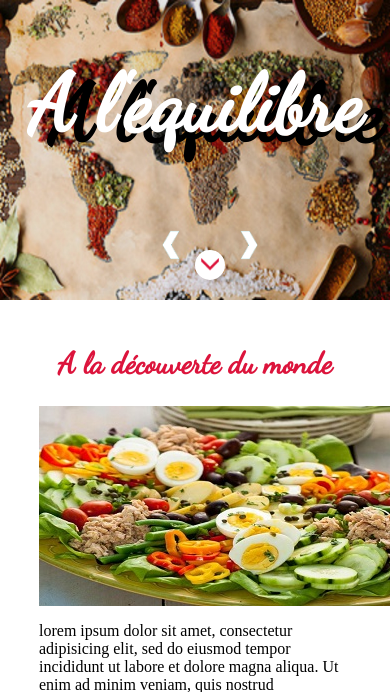
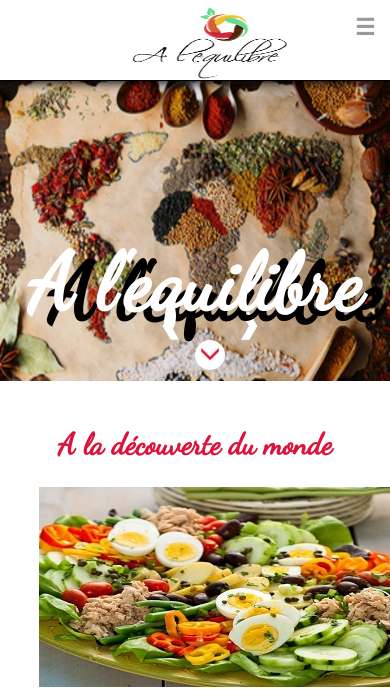
Before and after one commit to dmickael/Transversal, a PHP site: page /Le_site/index.php in a window 390 px wide; the page is wider, and only the part inside the window is pictured. Shown: the top 692 px of that part. Run offline with PHP 8.4, Linux system fonts and the light colour scheme; some libraries are stand-ins or nearby versions; grey boxes are pictures that could not be loaded.

Commit message:
full responsiv?

```diff
--- a/Le_site/header.html
+++ b/Le_site/header.html
@@ -1,5 +1,7 @@
 <header>
     <a href="index.php"><img src="images/logo.png" alt="logo du site" title="logo"></a>
+    <button class="hamburger">&#9776;</button>
+    <button class="cross">&#735;</button>
     <nav>
         <ul>
             <li><a href="http://127.0.0.1/transversal-principal/transversal/le_site/style_culinaire.php">Style Cullinaire</a></li>
--- a/Le_site/index.php
+++ b/Le_site/index.php
@@ -21,13 +21,13 @@
 <?php include('header.html');
 require ('back_office/db.php') ?>
     <section>
+        <h1 class="titre_blanc titre_caroussel">A l'equilibre</h1>
         <div id="index_carousselle" class="slider">
             <div><img src="images/image_caroussel/cuisinedumonde.jpg" alt="cuisine du monde" title="cuisinemonde"></div>
             <div><img src="images/image_caroussel/legume.jpg" title="legumefeu"  alt=""></div>
             <div><img src="images/image_caroussel/fruit_legume.jpg" title="fruitlegume" alt="fruit et legume"></div>
             <div><img src="images/image_caroussel/cuisine_du_monde.jpg" title="cuisinemonde" alt="cuisine du monde"></div>
         </div>
-    <h1 class="titre_blanc">A l'equilibre</h1>
         <a href="#ancre_decouverte_monde"><img src="images/flechebas.png" title="continuer"></a>
         <article id="index_decouverte_monde">
             <h2 class="titre_rouge" id="ancre_decouverte_monde">A la découverte du monde</h2>
@@ -111,6 +111,7 @@
 <script src="http://code.jquery.com/jquery-3.2.1.min.js" integrity="sha256-hwg4gsxgFZhOsEEamdOYGBf13FyQuiTwlAQgxVSNgt4=" crossorigin="anonymous"></script>
 <script type="text/javascript" src="slick/slick.min.js"></script>
 <script src="js/footer.js"></script>
+<script src="js/header.js"></script>
 <script src="js/accueil.js"></script>
 </body>
 </html>
--- a/Le_site/js/accueil.js
+++ b/Le_site/js/accueil.js
@@ -12,21 +12,47 @@
         nextArrow:'<button type="button" id="buttonarrownext"><img src="images/fleche.png" title="suivant"/></button>'
     });
 });
-$(window).scroll(function(){
+var largeur_fenetre = $(window).width();
+
+if (largeur_fenetre > 1000) {
+    $(window).scroll(function () {
         var sticky = $('header'),
             scroll = $(window).scrollTop();
-    if (scroll>800) sticky.addClass('fixed'),
+        if (scroll > 800) sticky.addClass('fixed'),
             sticky.removeClass('invisible');
         else sticky.removeClass('fixed'), sticky.addClass('invisible');
     });
+}
+else{
+    $('header').removeClass('invisible')
+}
 function initMap() {
-    var map = new google.maps.Map(document.getElementById('map'),{
-        mapTypeId:google.maps.MapTypeId.satelite,
-        center: {lat:47.227, lng: -1.5519566},
+    var map = new google.maps.Map(document.getElementById('map'), {
+        mapTypeId: google.maps.MapTypeId.satelite,
+        center: {lat: 47.227, lng: -1.5519566},
         zoom: 11,
-        scrollwheel:false,
-        streetViewControl:false,
-        mapTypeControl:false
+        scrollwheel: false,
+        streetViewControl: false,
+        mapTypeControl: false
     });
 }
+$(function () {
+    $(window).resize(function () {
+        if (window.innerWidth > 1000) {
+            $('header').css('position','fixed');
+            $('header').addClass('invisible');
+            $(window).scroll(function () {
+                var sticky = $('header'),
+                    scroll = $(window).scrollTop();
+                if (scroll > 800) sticky.addClass('fixed'),
+                    sticky.removeClass('invisible');
+                else sticky.removeClass('fixed'), sticky.addClass('invisible');
+            });
+        }
+        else{
+            $('header').removeClass('invisible');
+            $('header').css('position','relative');
+        }
+    });
+});
 google.maps.event.addDomListener(window,'load', initMap);
--- a/Le_site/style.css
+++ b/Le_site/style.css
@@ -35,6 +35,37 @@
     background-color: white;
     flex-wrap: wrap;
 }
+.hamburger{
+    background:none;
+    position:absolute;
+    top:0;
+    right:0;
+    line-height:45px;
+    padding:5px 15px 0px 15px;
+    color:#999;
+    border:0;
+    font-size:1.4em;
+    font-weight:bold;
+    cursor:pointer;
+    outline:none;
+    z-index:10000000000000;
+}
+.cross{
+    background:none;
+    position:absolute;
+    top:0px;
+    right:0;
+    padding:7px 15px 0px 15px;
+    color:#999;
+    border:0;
+    font-size:3em;
+    line-height:65px;
+    font-weight:bold;
+    cursor:pointer;
+    outline:none;
+    z-index:10000000000000;
+}
+
 .invisible{
     opacity: 0;
     position: absolute;
@@ -43,6 +74,9 @@
     position: fixed;
     top:0;
     left:0;
+}
+header button{
+    visibility: hidden;
 }
 header nav{
     width: 40%;
@@ -141,11 +175,11 @@
     top:-100%;
     width:300px;
 }
-h1{
+.titre_caroussel{
     z-index: 1500;
     position: absolute;
     font-size: 5em;
-    top:20%;
+    top: 20%;
     width: 100%;
     text-align: center;
     text-shadow: 20px 10px black;
@@ -887,8 +921,21 @@
     #index_carousselle{height: 300px;}img[title="continuer"]{top:260px;width: 35px;height: 35px}h1{top:-10px}#buttonarrowprev{width: 35px;height: 35px;top: 234px}#buttonarrownext{width: 35px;height: 35px;top:250px}
 }
 @media screen and (min-width: 200px) and (max-width:1000px) {
-    #index_carousselle{height: 300px;}img[title="continuer"]{top:250px;width: 30px;height: 30px}h1{top:-10px;}#buttonarrownext{width: 30px;height: 30px;top:245px}#buttonarrowprev{width: 30px;height: 30px;top:230px}#contact_horaire{align-items: flex-end}#horaires p{width: 160px}
+    #index_carousselle{height: 300px;}img[title="continuer"]{top:340px;width: 30px;height: 30px}h1{top:80px;text-shadow: none}
+    #buttonarrownext{width: 30px;height: 30px;top:245px}
+    #buttonarrowprev{width: 30px;height: 30px;top:230px}
+    #contact_horaire{align-items: flex-end}
+    #horaires p{width: 160px}.invisible{opacity: 1;position: relative;z-index: 1600}
+    header button{visibility: visible}
+    header nav{z-index:16000; font-weight:bold; font-size:0.8em; width:100%; background:#f1f1f1;  position:relative; text-align:center; font-size:12px;}
+    nav ul {margin: 0; padding: 0; list-style-type: none; list-style-image: none;flex-direction: column;}
+    nav li { padding:5px; border-bottom:#dddddd 1px solid;}
+    nav li:hover{background:#ffffff; padding:15px 0 15px 0; border-bottom:#dddddd 1px solid;}
+    nav ul li a { text-decoration:none;  margin: 0px; color:#666;}
+    nav ul li a:hover {  color: #666; text-decoration:none;}
+    nav a{text-decoration:none; color:#666;}
+    nav a:hover{text-decoration:none; color:#666;}
 }
 @media screen and (min-width: 200px) and (max-width: 600px){
-    #site_map ul{text-align: center; width: 150px}
+    #site_map ul{text-align: center; width: 150px}h1{font-size: 4em;top:120px}
 }
```
Also changed, not shown: Le_site/js/header.js (added, +39 -0 lines). Lines whose indentation alone changed are shown as unchanged.
